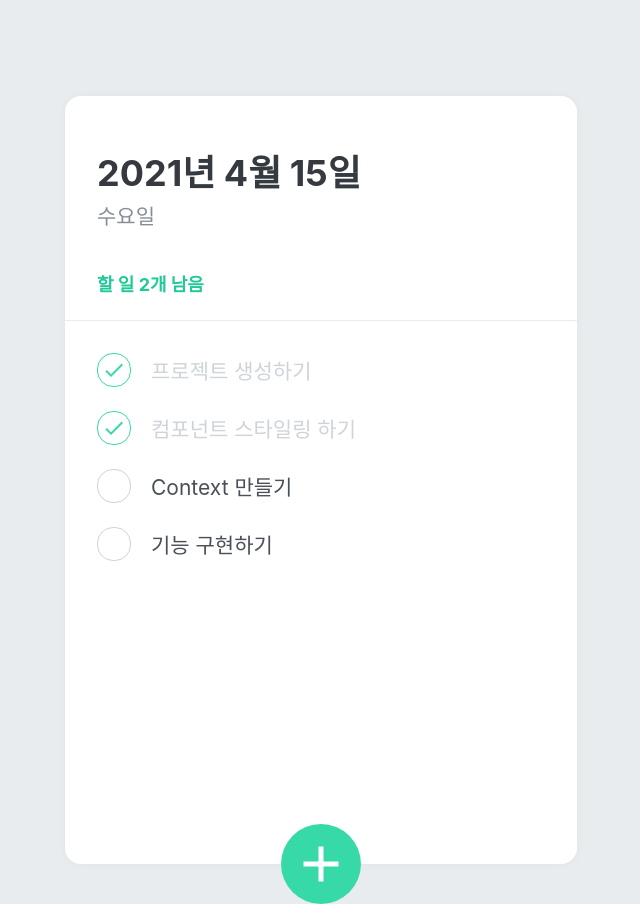
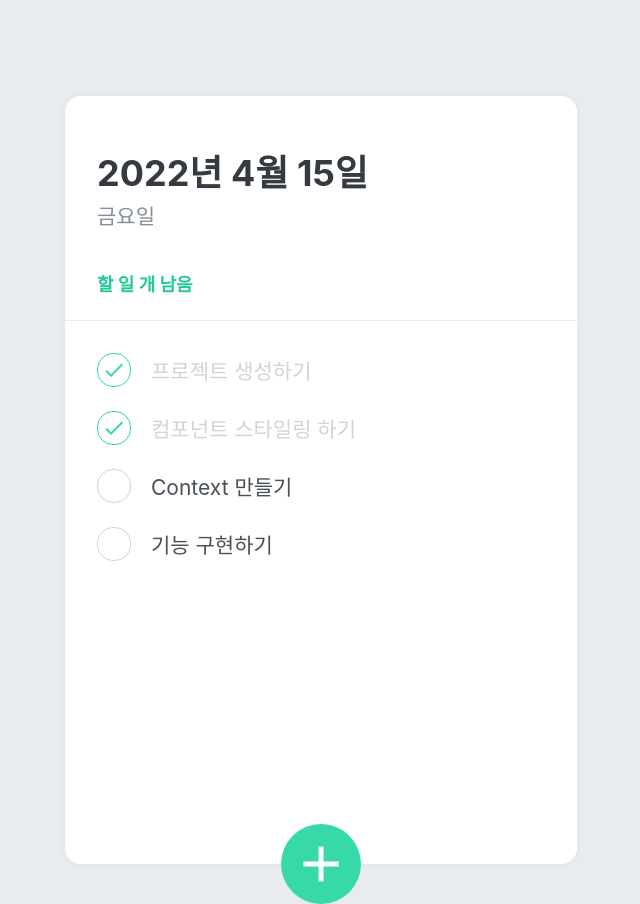
Before and after one commit to seoyeon-baek/TodoLIst, a React (Create React App) app: page / in a window 1280 px wide. Shown: the whole page, without its empty margins (319-959 px from the left). Built offline with nearby package versions, Linux system fonts and the light colour scheme.

Commit message:
Add: 현재 날짜와 요일 적용

```diff
--- a/src/components/TodoHead.js
+++ b/src/components/TodoHead.js
@@ -1,5 +1,6 @@
 import React from "react";
 import styled from "styled-components";
+import {useTodoState} from "../TodoContext";
 
 const TodoHeadBlock = styled.div`
   padding-top: 48px;
@@ -29,11 +30,22 @@
 `;
 
 function TodoHead() {
+  const todos = useTodoState(); //리스트 출력
+  const undoneTasks = todos.filter(todo => !todo.done); //완료  안돼있는거 필터링
+
+  const today = new Date();
+  const dateString = today.toLocaleDateString("ko-KR", {
+    year: "numeric",
+    month: "long",
+    day: "numeric",
+  });
+  const dayName = today.toLocaleDateString("ko-KR", {weekday: "long"});
+
   return (
     <TodoHeadBlock>
-      <h1>2021년 4월 15일</h1>
-      <div className="day">수요일</div>
-      <div className="tasks-left">할 일 2개 남음</div>
+      <h1>{dateString}</h1>
+      <div className="day">{dayName}</div>
+      <div className="tasks-left">할 일 {undoneTasks.lenght}개 남음</div>
     </TodoHeadBlock>
   );
 }
```
